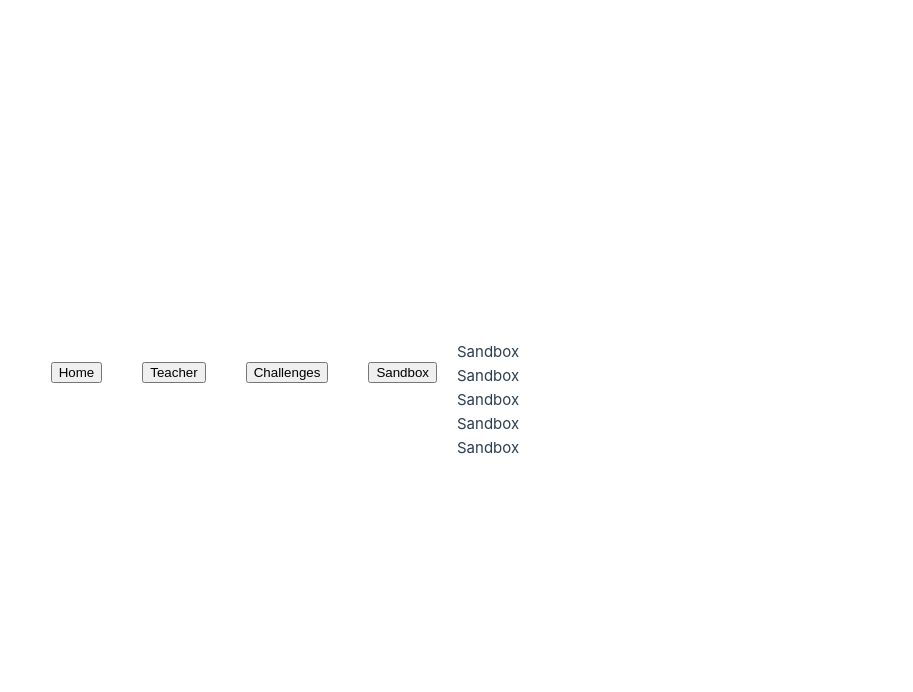
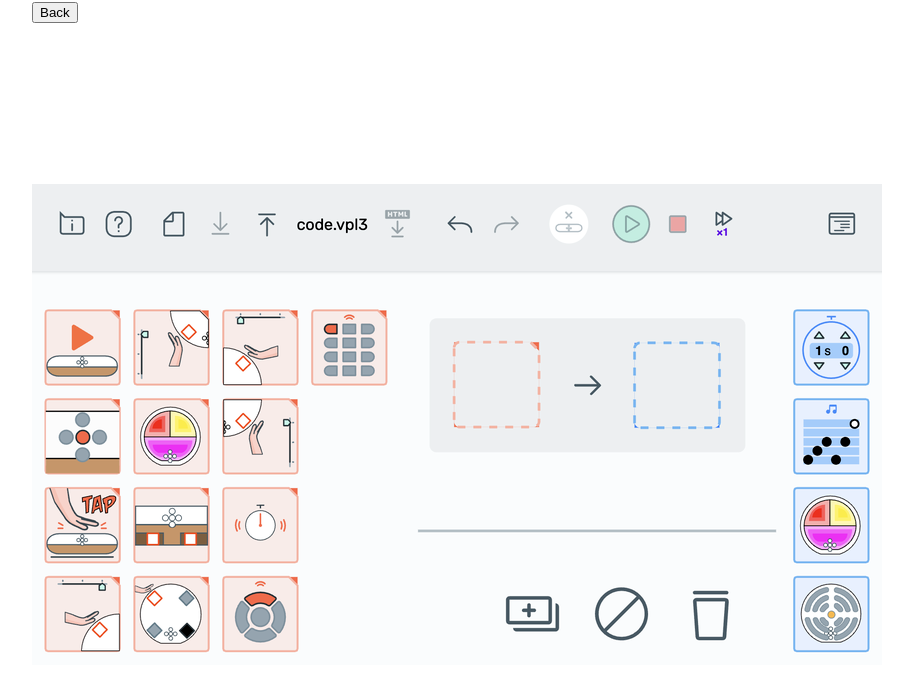
Before and after one commit to HopperOkoyl/thymio-sthymuli-interface, a Vue app in the folder vue-sthymuli/: page / in a window 1280 px wide. Both pictures are taken after a click on the button "Sandbox". Shown: the top 692 px of the page, without its empty margins (183-1096 px from the left). Built offline with nearby package versions, Linux system fonts and the light colour scheme; the HTML template or start-up script is replaced by a standard one.

Commit message:
Added image placeholder for sandbox, backbutton and hiding main menu when not on home page, put menu above body instead of on the left

```diff
--- a/vue-sthymuli/src/App.vue
+++ b/vue-sthymuli/src/App.vue
@@ -27,8 +27,9 @@ import TheWelcome from './components/TheWelcome.vue' */
     },
     data() {
       return {
-        MenuNames: MenuNames,
-        CurrentMenu: MenuNames.Home
+        menuNames: MenuNames,
+        currentMenu: MenuNames.Home,
+        previousMenu: MenuNames.Home
       }
     }
   }
@@ -36,12 +37,13 @@ import TheWelcome from './components/TheWelcome.vue' */
 
 <template>
   <header>
-    <div class=MainMenu>
-      <ul class="nav"><li v-for="name in MenuNames"><MainMenuButton @buttonClicked="CurrentMenu = name" :name="name"/></li></ul>
+    <MainMenuButton v-if="currentMenu !== menuNames.Home" @buttonClicked="currentMenu = previousMenu" :name="'Back'"></MainMenuButton>
+    <div v-if="currentMenu === menuNames.Home" class=MainMenu>
+      <ul class="nav"><li v-for="name in menuNames"><MainMenuButton @buttonClicked="previousMenu = currentMenu; currentMenu = name" :name="name"/></li></ul>
     </div>
   </header>
   <main>
-    <component :is="CurrentMenu"/>
+    <component :is="currentMenu"/>
 <!--     <InterfaceActivity/>
     <TeacherClassSelection/> -->
   </main>
--- a/vue-sthymuli/src/assets/main.css
+++ b/vue-sthymuli/src/assets/main.css
@@ -24,12 +24,13 @@ a,
 @media (min-width: 1024px) {
   body {
     display: flex;
-    place-items: center;
+    /* place-items: center; */
   }
 
   #app {
     display: grid;
-    grid-template-columns: 1fr 1fr;
+    grid-template-columns: 1fr; /*1fr;*/
+    grid-template-rows: auto 1fr;
     padding: 0 2rem;
   }
 }
--- a/vue-sthymuli/src/components/Sandbox.vue
+++ b/vue-sthymuli/src/components/Sandbox.vue
@@ -2,7 +2,15 @@
 </script>
 
 <template>
-  <div v-for="n in 5">
-    <p>Sandbox</p>
+  <div class="image-fullscreen">
+    <img src="../assets/Final-iteration-of-Sthymulis-VPL3-interface.png" alt="Classical sandbox placeholder" />
   </div>
 </template>
+
+
+<style scoped>
+/* TODO: make image larger for larger monitors */
+/* component-only CSS */
+.image-fullscreen { display:flex; align-items:center; justify-content:center; height:100vh; }
+.image-fullscreen img{ max-width: 95vw; max-height: 95vh; width: 120%; height: auto; object-fit: contain; display: flex; align-items: center; pointer-events: none; /* allow clicks to reach button */ }
+</style>
```
Also changed, not shown: vue-sthymuli/src/assets/Final-iteration-of-Sthymulis-VPL3-interface.png (added), 1 other file (tests, documents, lock files or other folders).
